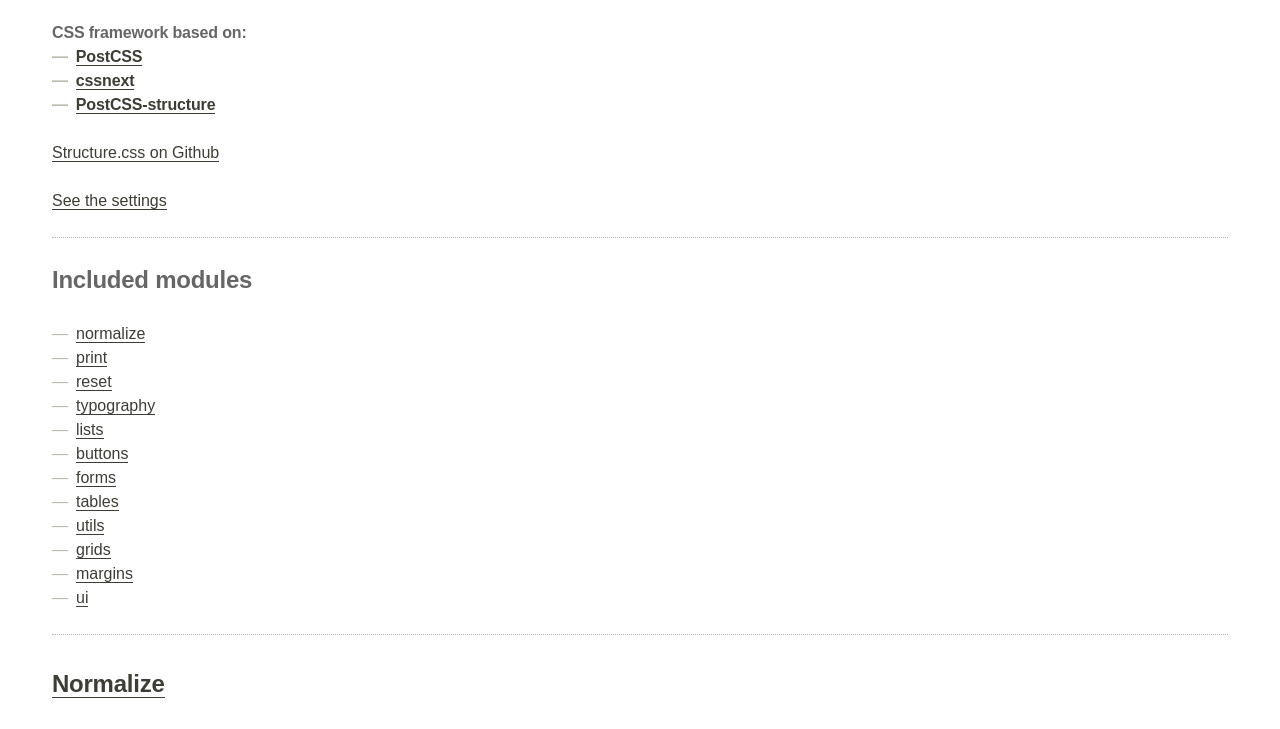
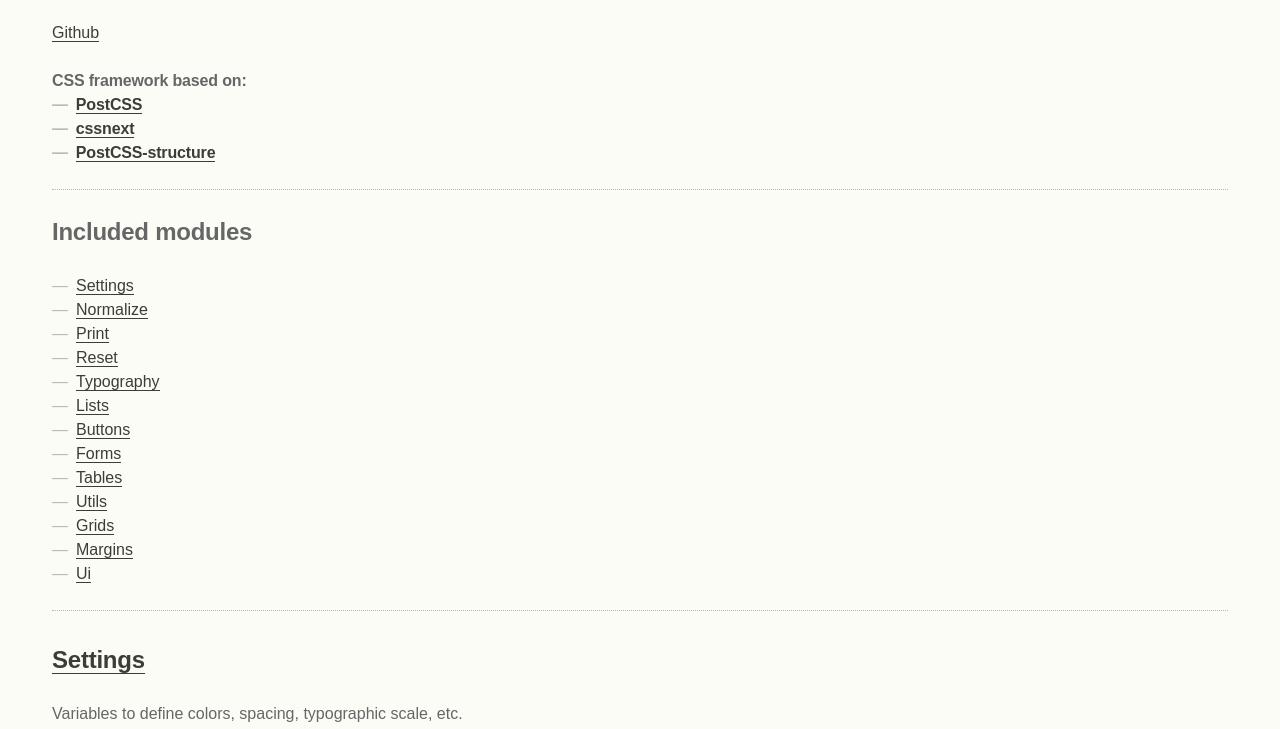
Before and after one commit to francoisromain/postcss-structure, a website: page index.html in a window 1280 px wide. Shown: the part 63-792 px from the top of the page. Drawn offline with Linux system fonts and the light colour scheme.

Commit message:
feat: update colors

```diff
--- a/index.html
+++ b/index.html
@@ -15,6 +15,7 @@
     <div class="container">
       <header role="banner" class="margin-top">
         <h1>Structure.css</h1>
+        <p><a href="https://github.com/francoisromain/structure.css">Github</a></p>
         <h4>CSS framework based on:
           <ul class="list-prefix">
             <li><a href="http://postcss.org/">PostCSS</a></li>
@@ -22,27 +23,33 @@
             <li><a href="https://github.com/francoisromain/postcss-structure">PostCSS-structure</a></li>
           </ul>
         </h4>
-        <p><a href="https://github.com/francoisromain/structure.css">Structure.css on Github</a></p>
-        <p><a href="https://github.com/francoisromain/structure.css/blob/master/settings.css">See the settings</a></p>
       </header>
       <hr />
     </div>
     <main class="container" role="main">
       <h2 class="margin-top">Included modules</h2>
       <ul class="list-prefix">
-        <li><a href="#normalize">normalize</a></li>
-        <li><a href="#print">print</a></li>
-        <li><a href="#reset">reset</a></li>
-        <li><a href="#typography">typography</a></li>
-        <li><a href="#lists">lists</a></li>
-        <li><a href="#buttons">buttons</a></li>
-        <li><a href="#forms">forms</a></li>
-        <li><a href="#tables">tables</a></li>
-        <li><a href="#utils">utils</a></li>
-        <li><a href="#grids">grids</a></li>
-        <li><a href="#margins">margins</a></li>
-        <li><a href="#ui">ui</a></li>
+        <li><a href="#settings">Settings</a></li>
+        <li><a href="#normalize">Normalize</a></li>
+        <li><a href="#print">Print</a></li>
+        <li><a href="#reset">Reset</a></li>
+        <li><a href="#typography">Typography</a></li>
+        <li><a href="#lists">Lists</a></li>
+        <li><a href="#buttons">Buttons</a></li>
+        <li><a href="#forms">Forms</a></li>
+        <li><a href="#tables">Tables</a></li>
+        <li><a href="#utils">Utils</a></li>
+        <li><a href="#grids">Grids</a></li>
+        <li><a href="#margins">Margins</a></li>
+        <li><a href="#ui">Ui</a></li>
       </ul>
+      <hr />
+      <div class="row" id="settings">
+        <div class="bloc bloc-3-8 margin-top">
+          <h2><a href="https://github.com/francoisromain/structure.css/blob/master/settings.css">Settings</a></h2>
+          <p>Variables to define colors, spacing, typographic scale, etc.</p>
+        </div>
+      </div>
       <hr />
       <div class="row" id="normalize">
         <div class="bloc bloc-3-8 margin-top">
--- a/src/css/settings.css
+++ b/src/css/settings.css
@@ -29,12 +29,12 @@
 */
 
   --color-text:                #666;
-  --color-bg:                  white;
+  --color-bg:                  rgba(252, 252, 247, 1.0);
   --color-transparent:         rgba(248, 247, 243, 0);
   --color-inverse:             #3d3d35;
   --color-neutral:             #bcb9af;
   --color-alt:                 #f8f7f3;
-  --color-brand:               #C19A25;
+  --color-brand:               #bf3f00;
   --color-error:               #E82239;
   --color-warning:             #FF891C;
   --color-info:                #5798AA;
--- a/src/css/theme.css
+++ b/src/css/theme.css
@@ -31,15 +31,9 @@
   text-decoration: none;
   border-bottom: 1px solid;
   color: var(--color-inverse);
-  &:hover {
-    color: var(--color-brand);
-  }
-  &:active {
-    color: var(--color-brand);
-  }
-  &:visited {
-    color: var(--color-inverse);
-  }
+  &:hover,
+  &:active,
+  &:visited,
   &:focus {
     color: var(--color-brand);
   }
@@ -57,17 +51,6 @@
   font-weight: 700;
 }
 
-h6,
-.xs {
-  text-transform: uppercase;
-  letter-spacing: 0.2em;
-  font-weight: 700;
-}
-
-blockquote {
-  color: var(--color-inverse);
-}
-
 b,
 strong,
 .strong {
```
Also changed, not shown: dist/css/styles.css.
